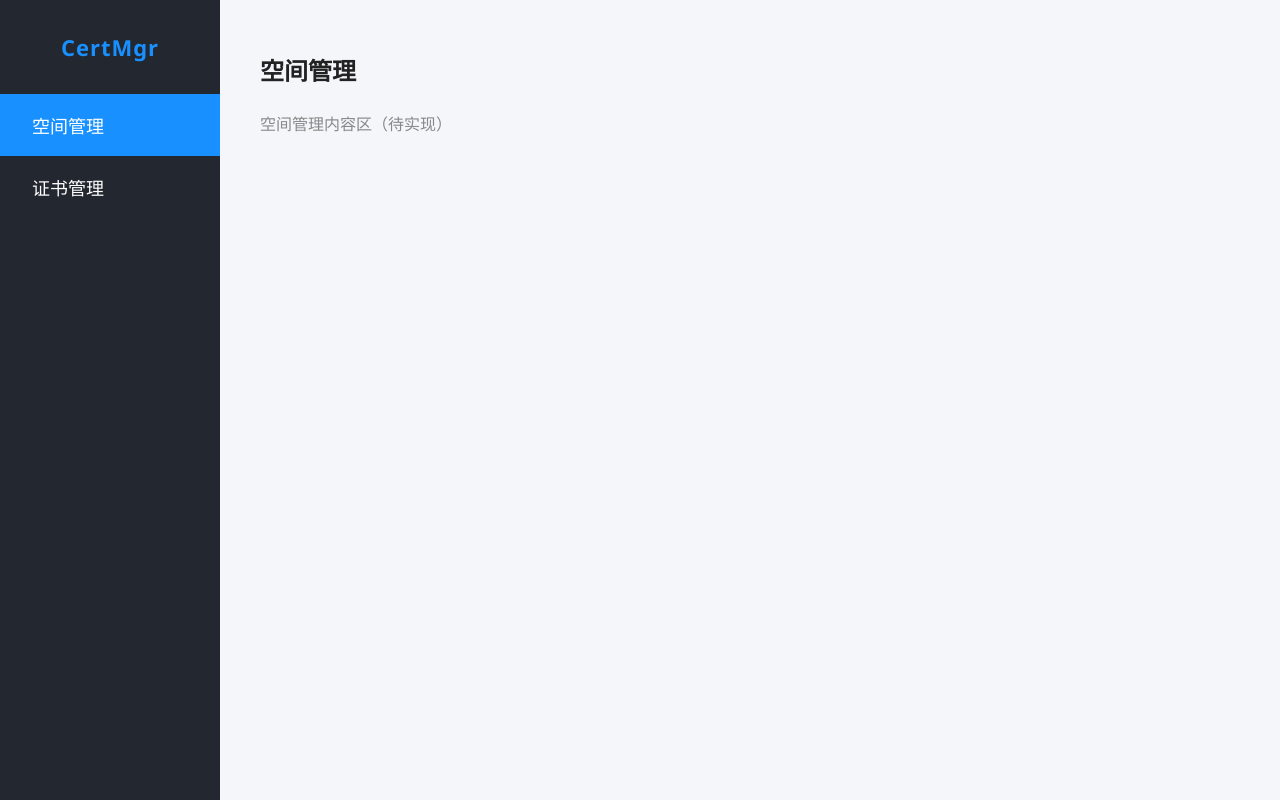
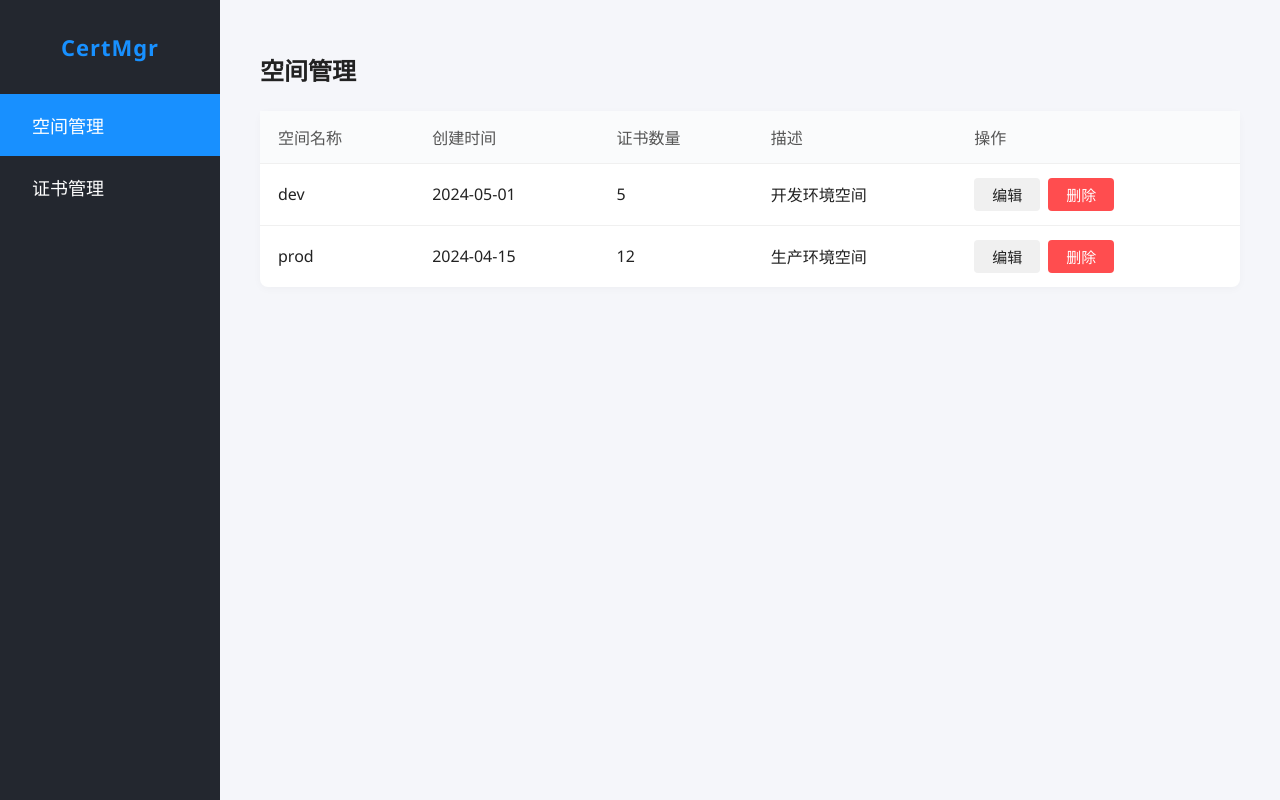
Before and after one commit to logeable/certmgr, a React (Vite) app in the folder src/renderer/: page / in a window 1280 px wide. Built offline with nearby package versions, Linux system fonts and the light colour scheme.

Commit message:
layout(namespace): add namespace table

```diff
--- a/src/renderer/src/components/NamespaceManager/NamespaceManager.module.css
+++ b/src/renderer/src/components/NamespaceManager/NamespaceManager.module.css
@@ -4,3 +4,49 @@
   margin-bottom: 24px;
   color: #222;
 }
+.table {
+  width: 100%;
+  border-collapse: collapse;
+  background: #fff;
+  border-radius: 8px;
+  box-shadow: 0 2px 8px rgba(0, 0, 0, 0.03);
+  margin-bottom: 32px;
+}
+.table th,
+.table td {
+  padding: 14px 18px;
+  border-bottom: 1px solid #f0f0f0;
+  text-align: left;
+}
+.table th {
+  background: #fafbfc;
+  font-weight: 500;
+  color: #555;
+}
+.table tr:last-child td {
+  border-bottom: none;
+}
+.btn {
+  display: inline-block;
+  padding: 6px 18px;
+  border-radius: 4px;
+  border: none;
+  background: #1890ff;
+  color: #fff;
+  font-size: 15px;
+  cursor: pointer;
+  margin-right: 8px;
+  transition: background 0.2s;
+}
+.btn.danger {
+  background: #ff4d4f;
+}
+.btn.secondary {
+  background: #f0f0f0;
+  color: #222;
+}
+.btn:disabled {
+  background: #d6e4ff;
+  color: #888;
+  cursor: not-allowed;
+}
--- a/src/renderer/src/components/NamespaceManager/NamespaceManager.tsx
+++ b/src/renderer/src/components/NamespaceManager/NamespaceManager.tsx
@@ -1,10 +1,51 @@
 import styles from './NamespaceManager.module.css';
+
+const mockNamespaces = [
+  {
+    id: '1',
+    name: 'dev',
+    createdAt: '2024-05-01',
+    certCount: 5,
+    desc: '开发环境空间',
+  },
+  {
+    id: '2',
+    name: 'prod',
+    createdAt: '2024-04-15',
+    certCount: 12,
+    desc: '生产环境空间',
+  },
+];
 
 export default function NamespaceManager() {
   return (
     <div>
       <h2 className={styles.sectionTitle}>空间管理</h2>
-      <div style={{ color: '#888' }}>空间管理内容区（待实现）</div>
+      <table className={styles.table}>
+        <thead>
+          <tr>
+            <th>空间名称</th>
+            <th>创建时间</th>
+            <th>证书数量</th>
+            <th>描述</th>
+            <th>操作</th>
+          </tr>
+        </thead>
+        <tbody>
+          {mockNamespaces.map(ns => (
+            <tr key={ns.id}>
+              <td>{ns.name}</td>
+              <td>{ns.createdAt}</td>
+              <td>{ns.certCount}</td>
+              <td>{ns.desc}</td>
+              <td>
+                <button className={styles.btn + ' ' + styles.secondary}>编辑</button>
+                <button className={styles.btn + ' ' + styles.danger}>删除</button>
+              </td>
+            </tr>
+          ))}
+        </tbody>
+      </table>
     </div>
   );
 }
```
